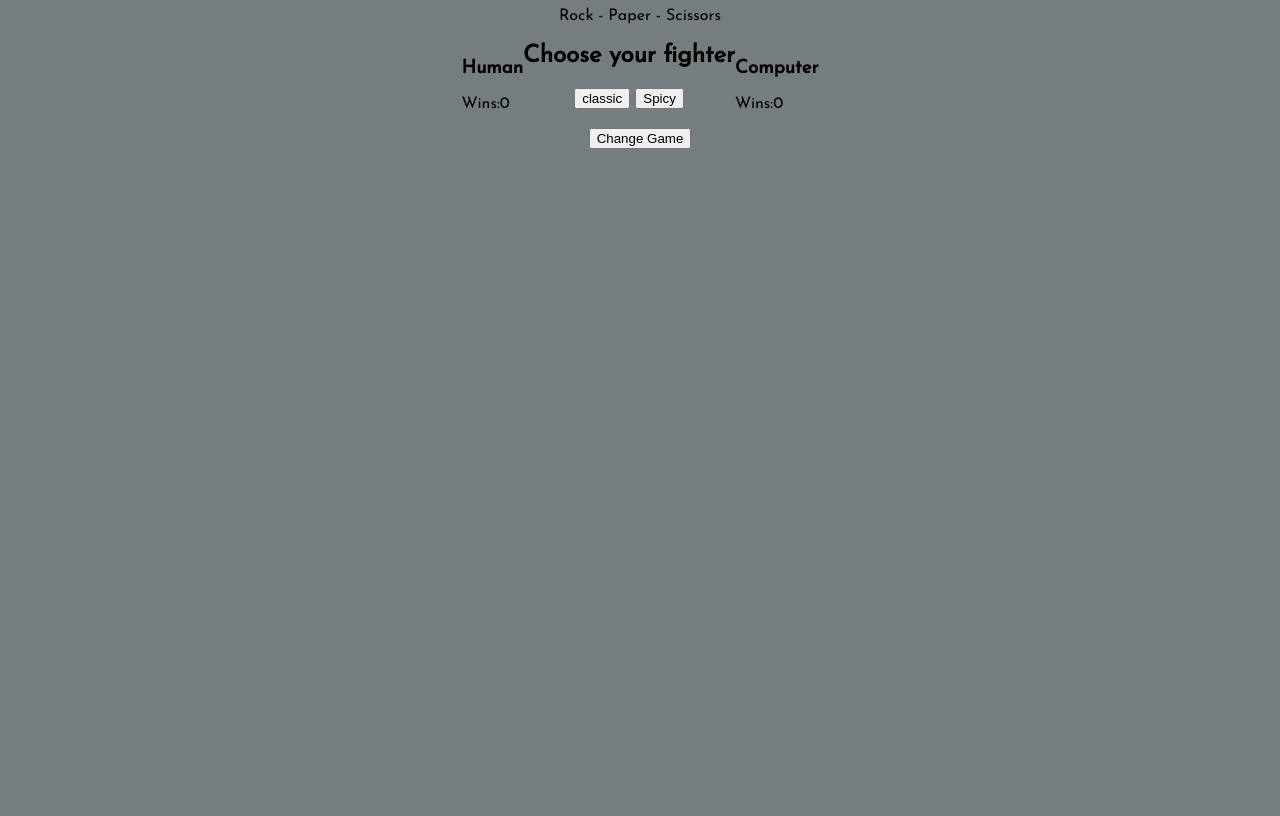
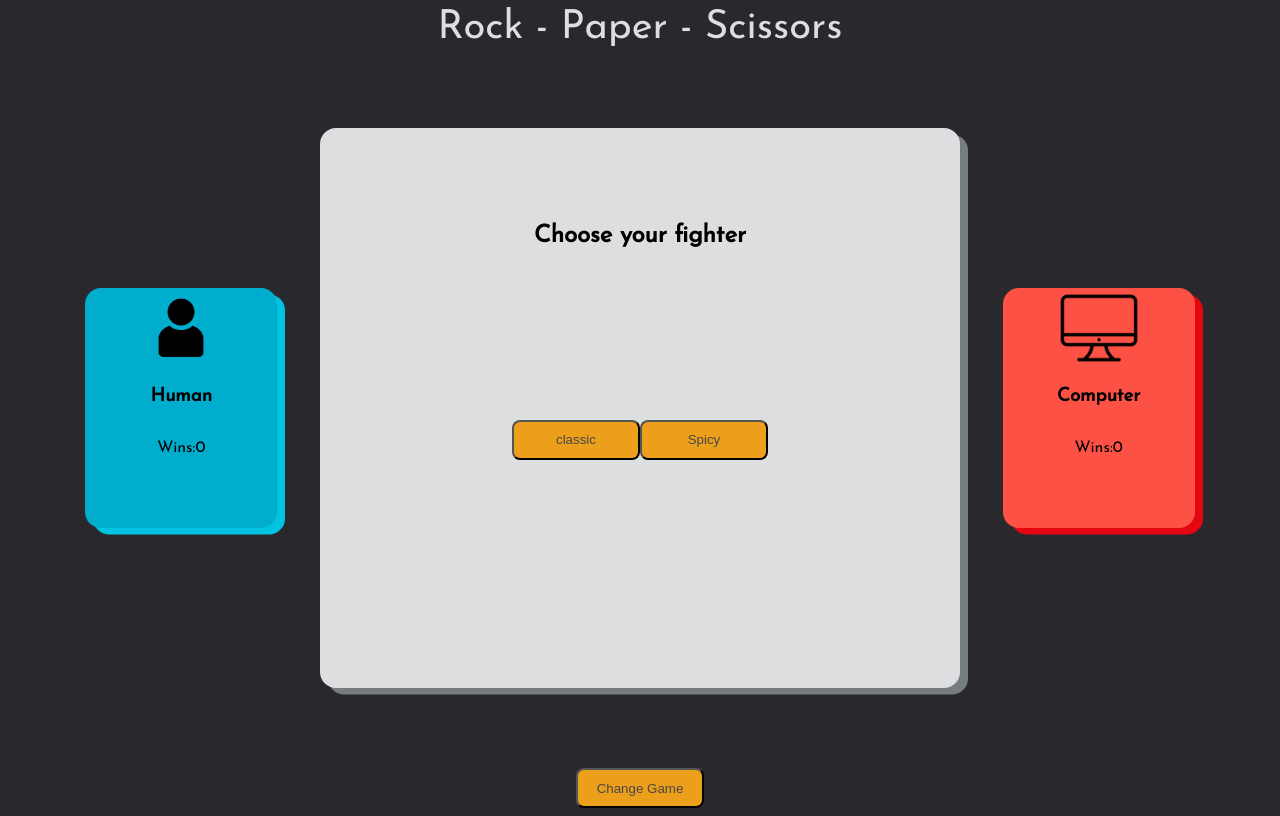
Before and after one commit to karmacarlos/Rock-Paper-Scissors, a plain HTML site: page index.html in a window 1280 px wide. Drawn offline with Linux system fonts and the light colour scheme.

Commit message:
Add amazing CSS style

```diff
--- a/index.html
+++ b/index.html
@@ -14,12 +14,12 @@
   <main>
     <header class="header">Rock - Paper - Scissors</header>
     <section class="game">
-    <section class="game__human">
-        <img class="player-image">
-        <h3 class="player-name">Human</h3>
-        <p class="wins" id="humanWins">Wins:0</p>
-    </section>
-    <section class="game__central">
+        <section class="game__human">
+            <img class="player-image" src="./assets/icon-human.png">
+            <h3 class="player-name">Human</h3>
+            <p class="wins" id="humanWins">Wins:0</p>
+        </section>
+        <section class="game__central">
         <div class="prompt">
             <h2 id="promptMessage">Choose your fighter</h2>
         </div>
@@ -39,11 +39,11 @@
         <div class="action-buttons">
             <button class="central-game__start hidden">Start</button>
             <button class="central-game__play hidden">Fight!</button>
-            <p class="veredict hidden" id="veredict">Veredict</p>
+            <p class="veredict hidden" id="veredict">Veredic</p>
         </div>
     </section>
     <section class="game__computer">
-        <img class="player-image">
+        <img class="player-image" src="./assets/icon-computer.png">
         <h3 class="player-name">Computer</h3>
         <p class="wins" id="computerWins">Wins:0</p>
     </section>
--- a/styles.css
+++ b/styles.css
@@ -12,26 +12,105 @@ Foggy Grey #767D81 */
 
 html {
     font-family: 'Josefin Sans', sans-serif;
-    background-color: #767D81;
+    background-color: #29282D;
 }
 
+body {
+    display: flex;
+    justify-content: center;
+}
+
+header {
+    color: #DDDEDF;
+    font-size: 5vh;
+}
 main {
     display: flex;
     flex-direction: column;
     align-items: center;
+    height: 100vh;
+    width: 100vw;
 }
 
 .game {
     display: flex;
     flex-direction: row;
     justify-content: space-around;
-    align-items: flex-start;
+    align-items: center;
+    background-color: #29282D;
+    border-radius: 2vh;
+    height: 90vh;
+    width: 90vw;
 }
 
 .game__central {
     display: flex;
     flex-direction: column;
     align-items: center;
+    justify-content: space-around;
+    width: 50vw;
+    height: 70vh;
+    background-color: #DDDEDF;
+    border-radius: 2vh;
+    box-shadow: 1vh .5vw #767D81;
+}
+
+.fighters {
+    display: flex;
+    flex-direction: row;
+    justify-content: center;
+}
+
+.central-game__difficulty {
+    display: flex;
+    flex-direction: row;
+    align-items: center;
+}
+
+.action-buttons {
+    display: flex;
+    justify-content: center;
+}
+
+.game__computer, .game__human {
+    display: flex;
+    flex-direction: column;
+    align-items: center;
+    background-color: #FE5146;
+    border-radius: 2vh;
+    height: 30vh;
+    width: 15vw;
+    box-shadow: 1vh .5vw #E40611;
+}
+
+.game__human {
+    background-color: #01ADCC;
+    box-shadow: 1vh .5vw #00C3E1
+}
+
+.reset-button {
+    display: flex;
+    justify-content: center;
+}
+
+.fighter {
+    height: 6vh;
+    width: 4vw;
+}
+
+button {
+    background-color: #EC9F1A;
+    height: 5vh;
+    width: 10vw;
+    border-radius: 1vh;
+    color: #494849;
+    cursor: pointer;
+    color: #494849;
+}
+
+.player-image {
+    height: 10vh;
+    width: auto;
 }
 
 .hidden {
```
